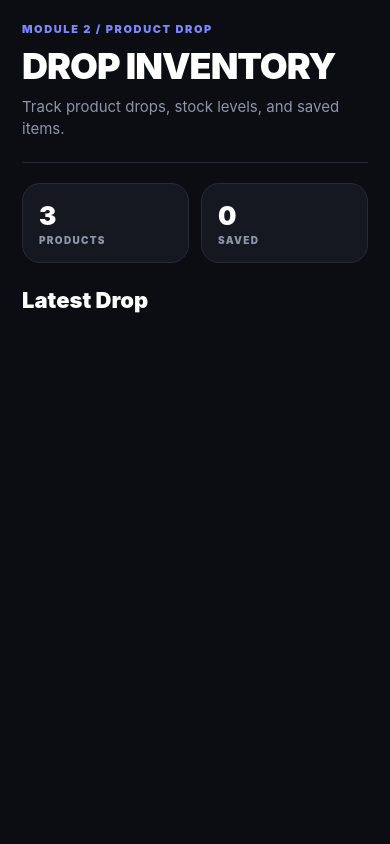
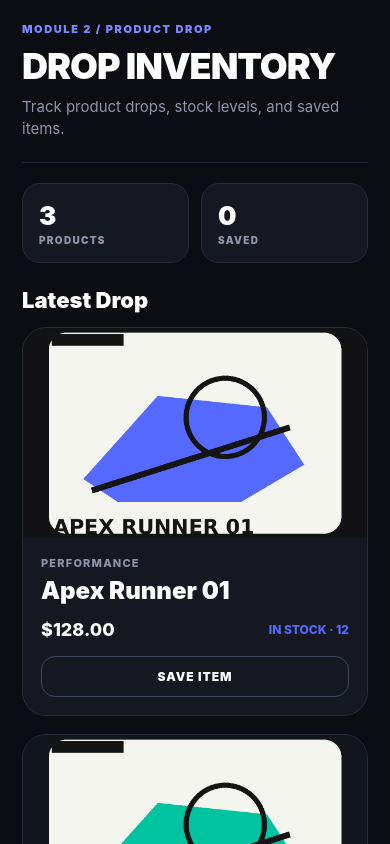
Before and after one commit to Nanku-cloud/module-1-github-practice-AZ, a React Native app in the folder M2_A1_Drop_Inventory_Student_Files/: screen / in a window 390 px wide. Built offline with nearby package versions, Linux system fonts and the light colour scheme.

Commit message:
Render product cards from data

```diff
--- a/M2_A1_Drop_Inventory_Student_Files/src/screens/DropInventoryScreen.js
+++ b/M2_A1_Drop_Inventory_Student_Files/src/screens/DropInventoryScreen.js
@@ -48,7 +48,19 @@ export default function DropInventoryScreen() {
 
       {/* Use products.map() below to display one ProductCard for each product. */}
       <View>
-
+      {products.map((product) => (
+        <ProductCard
+          key={product.id}
+          image={product.image}
+          name={product.name}
+          category={product.category}
+          price={product.price}
+          quantity={product.quantity}
+          accent={product.accent}
+          saved={savedIds.includes(product.id)}
+          onToggleSaved={() => toggleSaved(product.id)}
+        />
+      ))}
 
       </View>
     </ScrollView>
```
